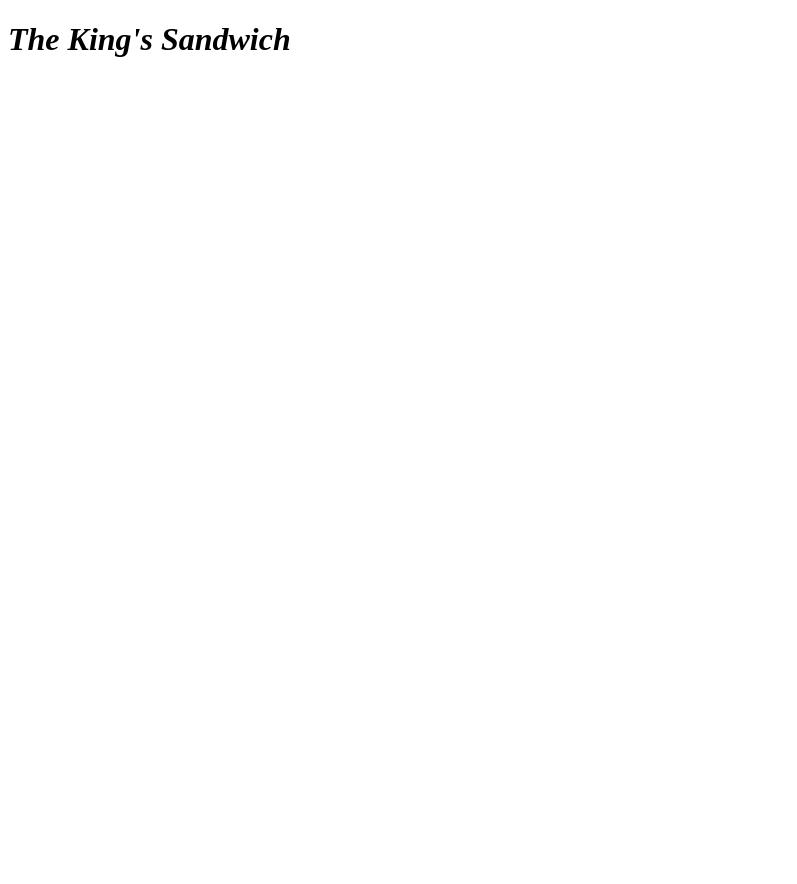
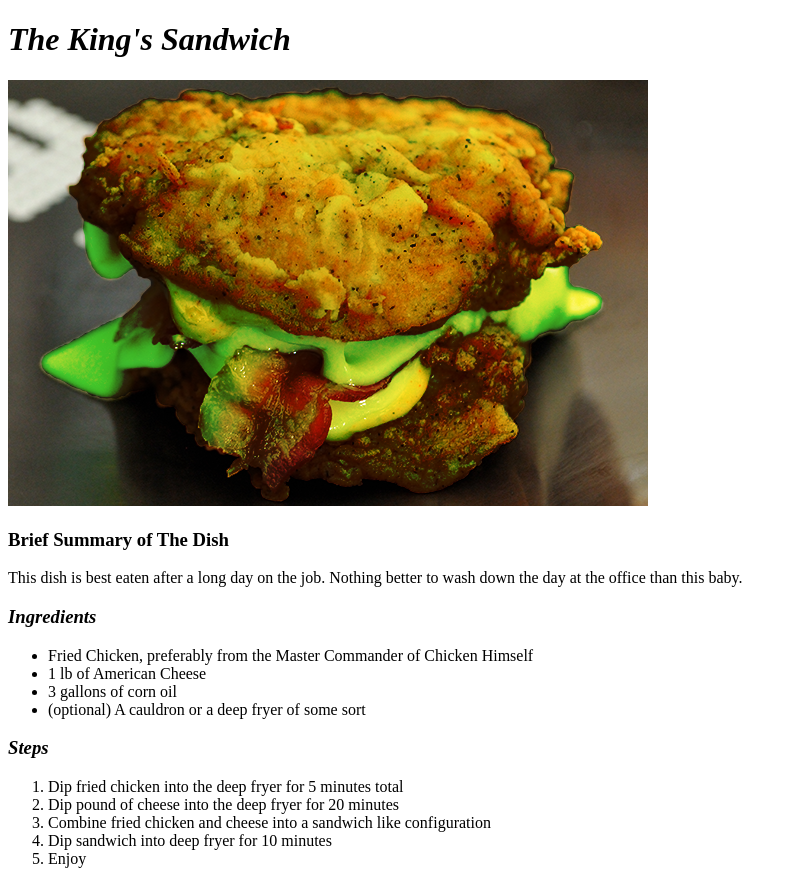
Before and after one commit to PPSIII/odin-recipes, a plain HTML site: page recipes/thekingssandwich.html in a window 1280 px wide. Shown: the whole page, without its empty margins (0-797 px from the left). Before the commit the page ends 800 px from the top, so only its background shows below. Drawn offline with Linux system fonts and the light colour scheme.

Commit message:
Completed The Kings Sandwich Page and Added Alt Description to MilkSteak Image

```diff
--- a/recipes/thekingssandwich.html
+++ b/recipes/thekingssandwich.html
@@ -7,8 +7,24 @@
     </head>
     <body>
         <h1><em>The King's Sandwich</em></h1>
-
-
+        <img src="../images/KFC_Double_Down_ Sandwich_.png" alt="An image of a beautiful sandwich with plenty of cheese">
+        <h3><strong>Brief Summary of The Dish</strong></h3>
+        <p>This dish is best eaten after a long day on the job. Nothing better to wash down the day at the office than this baby.</p>
+        <h3><em>Ingredients</em></h3>
+        <ul>
+            <li>Fried Chicken, preferably from the Master Commander of Chicken Himself</li>
+            <li>1 lb of American Cheese</li>
+            <li>3 gallons of corn oil</li>
+            <li>(optional) A cauldron or a deep fryer of some sort</li>
+        </ul>
+        <h3><em>Steps</em></h3>
+        <ol>
+            <li>Dip fried chicken into the deep fryer for 5 minutes total</li>
+            <li>Dip pound of cheese into the deep fryer for 20 minutes</li>
+            <li>Combine fried chicken and cheese into a sandwich like configuration</li>
+            <li>Dip sandwich into deep fryer for 10 minutes</li>
+            <li>Enjoy</li>
+        </ol>
     </body>
 
 </html>
```
Also changed, not shown: recipes/milksteak.html (+1 -1 lines).
